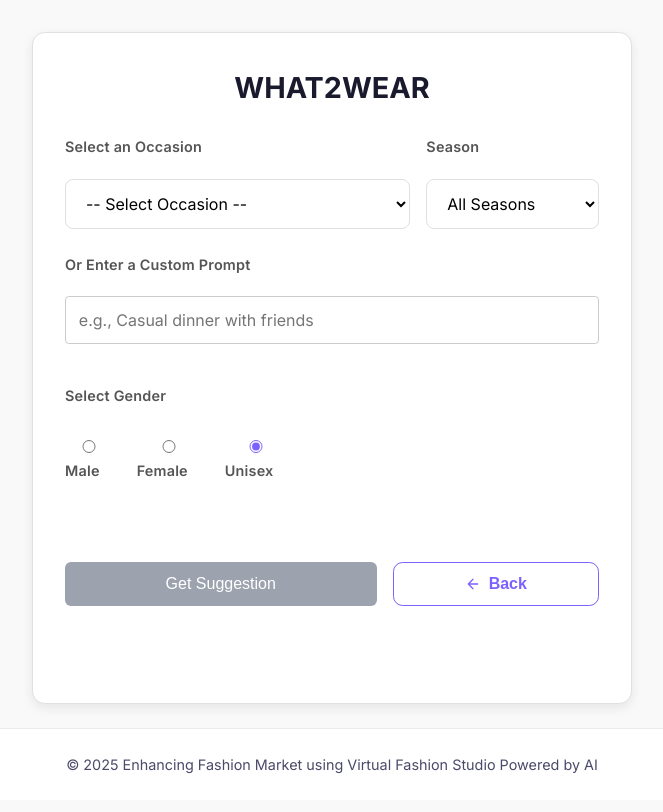
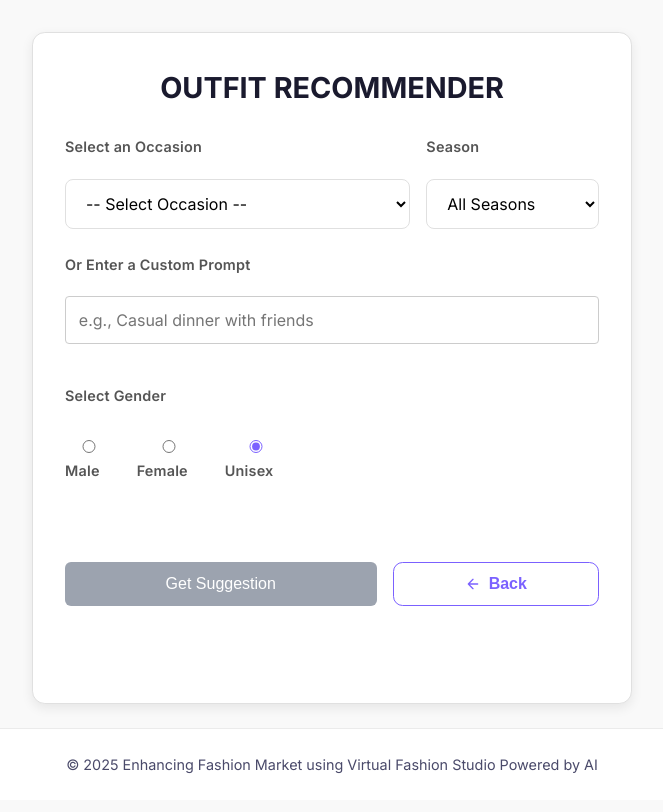
Before and after one commit to KanakamSasikalyan/react-frontend, a React (Create React App) app: page /outfit-suggestion in a window 1280 px wide. Shown: the top 812 px of the page, without its empty margins (308-971 px from the left). Built offline with nearby package versions, Linux system fonts and the light colour scheme; sample sign-in values are in the browser's storage.

Commit message:
updated frontend

```diff
--- a/src/components/Dashboard/Dashboard.jsx
+++ b/src/components/Dashboard/Dashboard.jsx
@@ -36,7 +36,7 @@ const Dashboard = () => {
             <Link to="/marketplace" className="nav-link">MARKETPLACE</Link>
             <Link to="/try-on" className="nav-link">DIGITAL FITTING</Link>
             <Link to="/cam-try-on" className="nav-link">CAM TRY ON</Link>
-            <Link to="/outfit-suggestion" className="nav-link">WHAT2WEAR</Link>
+            <Link to="/outfit-suggestion" className="nav-link">OUTFIT SGSTR</Link>
             <Link to="/comparision" className="nav-link">TOP CHOICE</Link>
             <Link to="/about" className="nav-link">ABOUT</Link>
             <button className="nav-link logout-btn" onClick={handleLogout}>LOGOUT</button>
@@ -56,7 +56,7 @@ const Dashboard = () => {
       </div>
 
       <footer className="dashboard-footer">
-        &copy; {new Date().getFullYear()} Enhancing Fashion Market using Virtual Fashion Studio Powered by AI, <a href="https://github.com/KanakamSasikalyan" target="_blank" rel="noopener noreferrer">GitHub Dev</a>
+        &copy; {new Date().getFullYear()} Enhancing Fashion Market using Virtual Fashion Studio Powered by AI, <a href="https://github.com/" target="_blank" rel="noopener noreferrer">GitHub Dev</a>
       </footer>
     </div>
   );
--- a/src/components/Marketplace/Marketplace.jsx
+++ b/src/components/Marketplace/Marketplace.jsx
@@ -213,7 +213,7 @@ const Marketplace = () => {
       )}
 
       <footer className="marketplace-footer">
-        &copy; {new Date().getFullYear()} Enhancing Fashion Market using Virtual Fashion Studio Powered by AI, <a href="https://github.com/KanakamSasikalyan" target="_blank" rel="noopener noreferrer">GitHub Dev</a>
+        &copy; {new Date().getFullYear()} Enhancing Fashion Market using Virtual Fashion Studio Powered by AI, <a href="https://github.com/" target="_blank" rel="noopener noreferrer">GitHub Dev</a>
       </footer>
     </div>
   );
--- a/src/components/OutfitSuggestion/OutfitSuggestion.jsx
+++ b/src/components/OutfitSuggestion/OutfitSuggestion.jsx
@@ -76,7 +76,7 @@ const OutfitSuggestion = () => {
 
   return (
     <div className="outfit-suggestion-container">
-      <h2>WHAT2WEAR</h2>
+      <h2>OUTFIT RECOMMENDER</h2>
       <form onSubmit={handleSubmit} className="outfit-form">
         <div className="form-row">
           <div className="form-group" style={{ flex: 2 }}>
```
